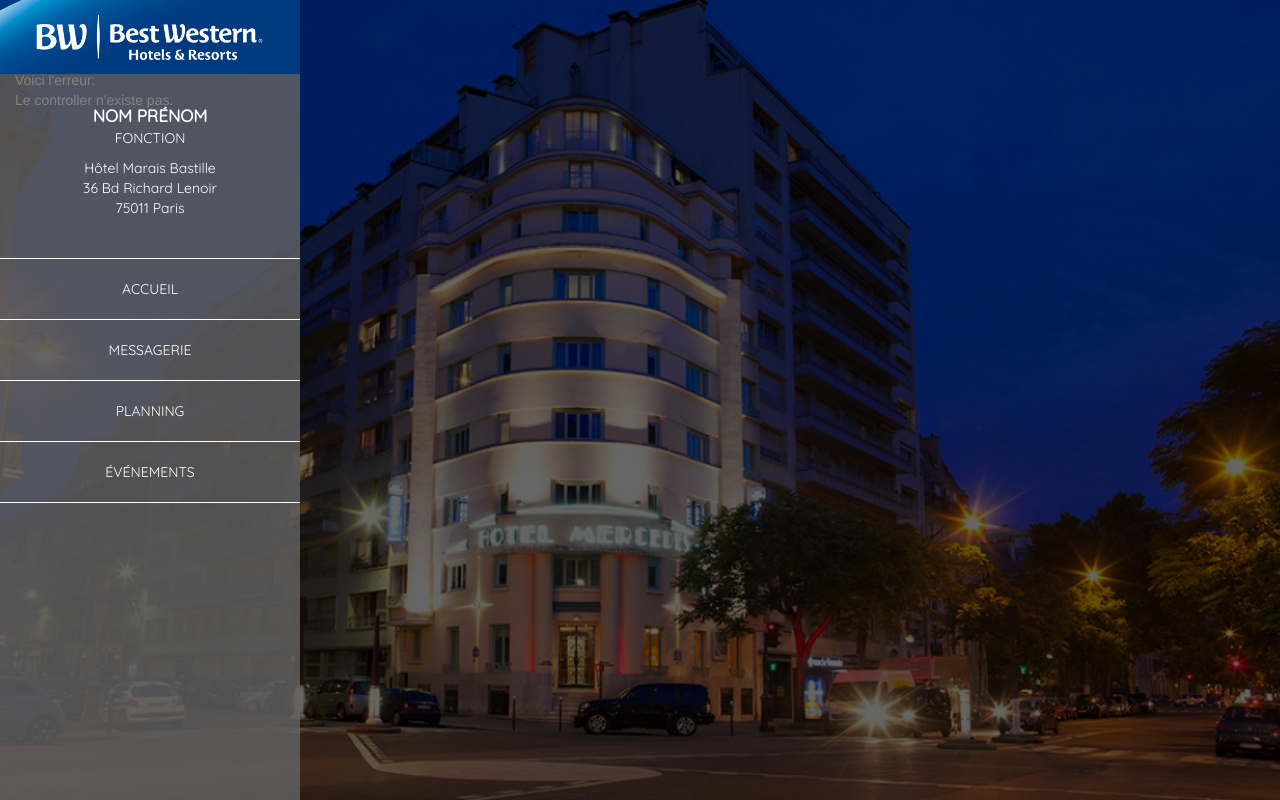
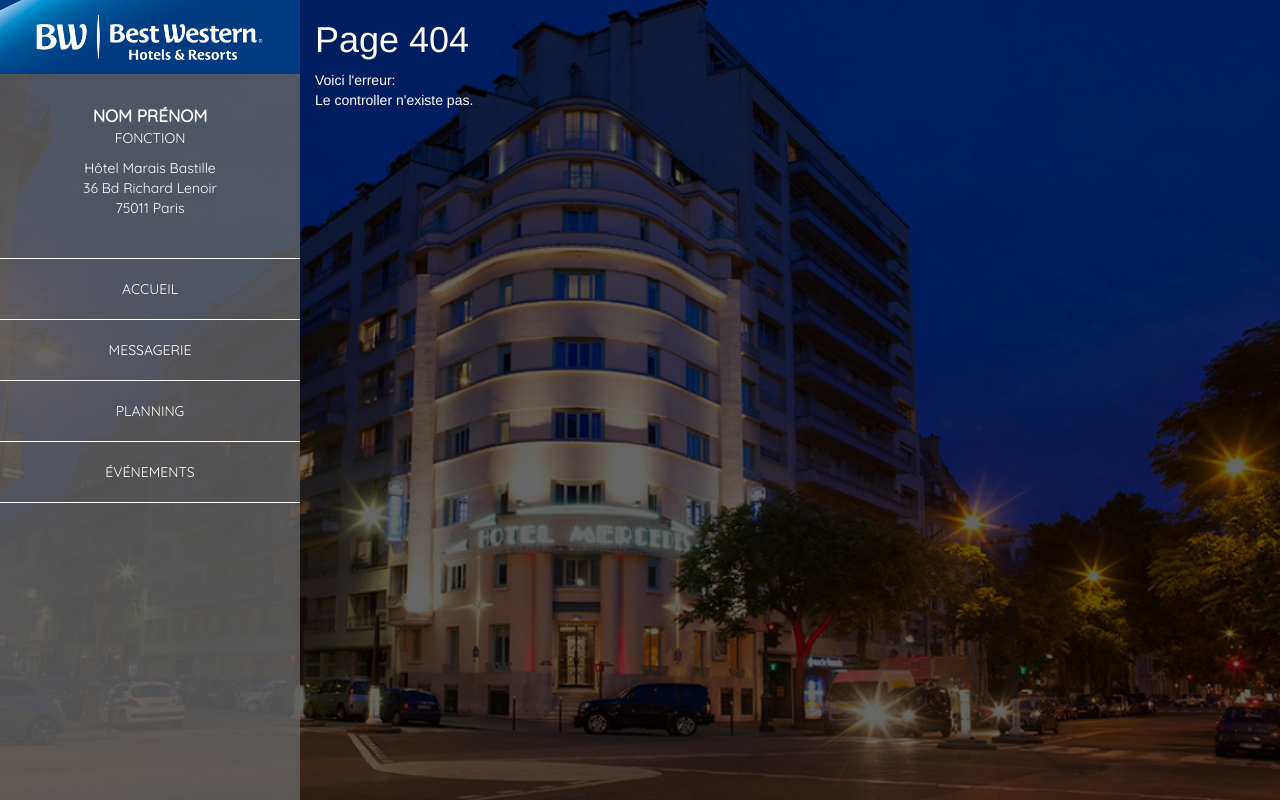
Before and after one commit to ThomasG17/bestwester-community, a PHP site: page /www/ in a window 1280 px wide. Run offline with PHP 8.4, Linux system fonts and the light colour scheme.

Commit message:
modif css

```diff
--- a/core/model.class.php
+++ b/core/model.class.php
@@ -6,7 +6,7 @@ class model{
 
 	public function __construct(){
 		try{
-			$this->pdo = new PDO("mysql:dbname=mabdd;host=localhost","root","root");
+			$this->pdo = new PDO("mysql:dbname=hackathon;host=localhost","root","root");
 			$this->table = get_called_class();
 		}catch(Exception $e){
 			die();
--- a/public/css/main.css
+++ b/public/css/main.css
@@ -35,7 +35,7 @@ ul {
 	padding: 0;
 }
 
-/* Header */
+/*     H E A D E R    */
 #header {
 	background: rgba(100, 100, 100, 0.8);
 	width: 300px;
@@ -106,6 +106,14 @@ ul {
 
 
 
+/*     V I E W    #CONTENT     */
+
+#content {
+	padding-left:300px;
+}
+
+
+
 
 /* Smartphones (portrait et paysage) ----------- */
 @media only screen
--- a/views/layout.php
+++ b/views/layout.php
@@ -16,10 +16,7 @@
 </head>
 
 <body>
-
-    <div class="container-fluid">
-
-        <div id="header">
+    <header id="header">
             <div class="header-brand"></div>
             <div class="user-informations">
                 <p class="name">Nom prénom</p>
@@ -38,9 +35,15 @@
                     <li><a href="javascript:void(0);" title="Événements">Événements</a></li>
                 </ul>
             </nav>
+    </header>
+
+    <div id="content">
+        <div class="container-fluid">
+
+
+
+    		<?php include $this->view;?>
         </div>
-
-		<?php include $this->view;?>
 
     </div>
 
```
